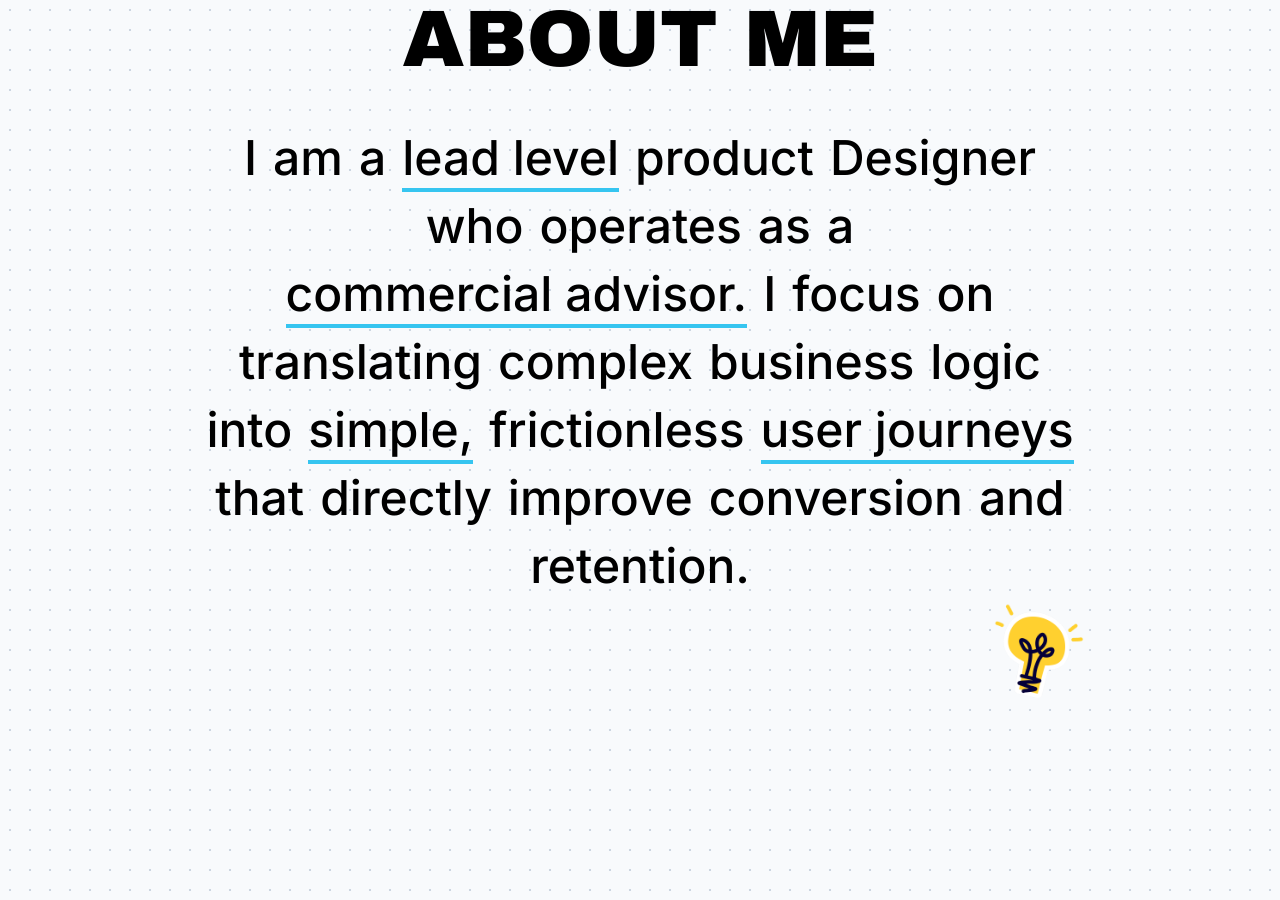
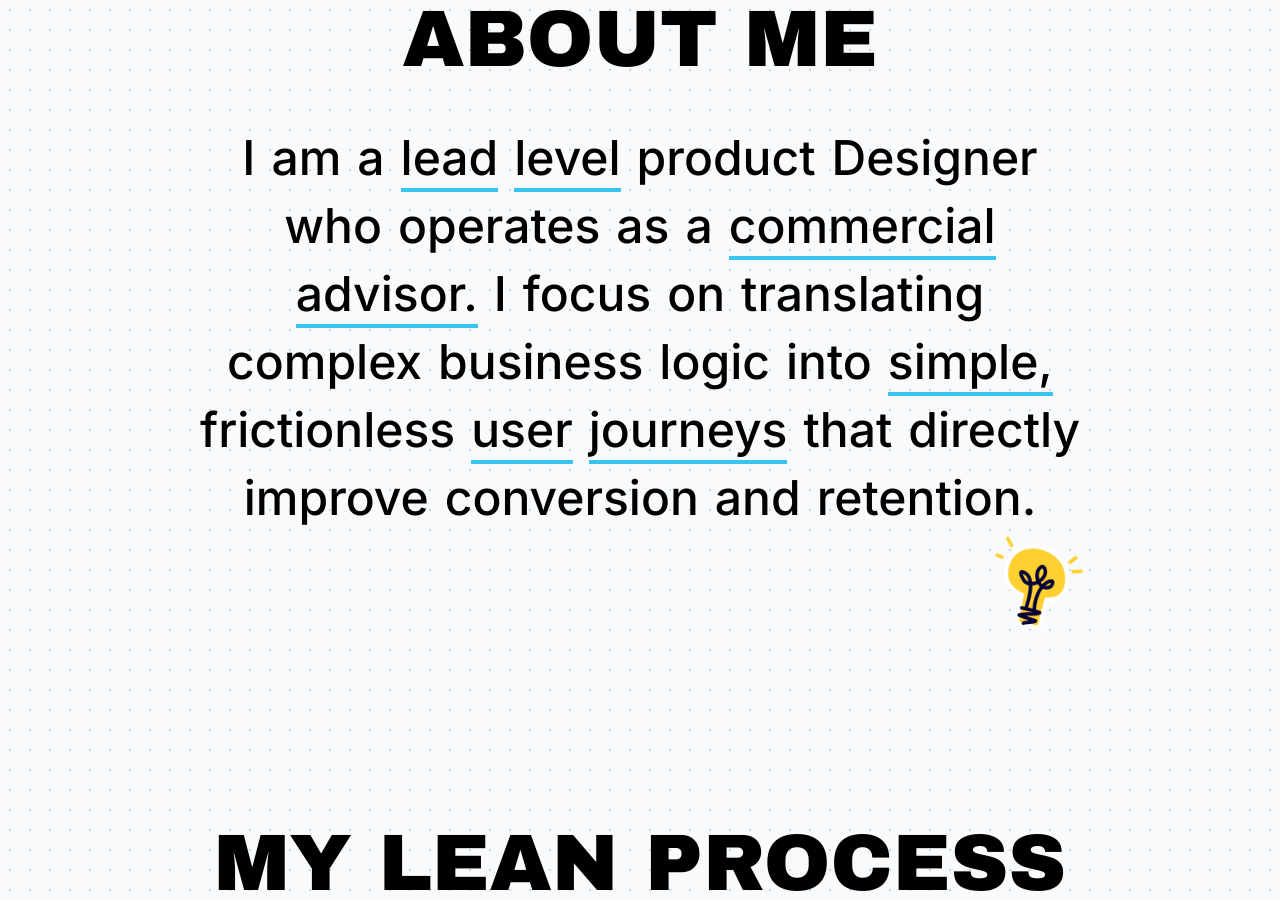
Before and after one commit to andrewleevey-ux/andrew-leevey-portfolio, a Next.js app: page / in a window 1280 px wide. Shown: the part 1000-1900 px from the top of the page. Built offline with nearby package versions, Linux system fonts and the light colour scheme; a web font is replaced by a local one.

Commit message:
fix: split underlined phrases into individual word nodes for natural wrapping

```diff
--- a/components/AboutMeSection.tsx
+++ b/components/AboutMeSection.tsx
@@ -26,14 +26,16 @@ export const WORDS: TextNode[] = [
   { text: "I" },
   { text: "am" },
   { text: "a" },
-  { text: "lead level", isUnderlined: true },
+  { text: "lead", isUnderlined: true },
+  { text: "level", isUnderlined: true },
   { text: "product" },
   { text: "Designer" },
   { text: "who" },
   { text: "operates" },
   { text: "as" },
   { text: "a" },
-  { text: "commercial advisor.", isUnderlined: true },
+  { text: "commercial", isUnderlined: true },
+  { text: "advisor.", isUnderlined: true },
   { text: "I" },
   { text: "focus" },
   { text: "on" },
@@ -44,7 +46,8 @@ export const WORDS: TextNode[] = [
   { text: "into" },
   { text: "simple,", isUnderlined: true },
   { text: "frictionless" },
-  { text: "user journeys", isUnderlined: true },
+  { text: "user", isUnderlined: true },
+  { text: "journeys", isUnderlined: true },
   { text: "that" },
   { text: "directly" },
   { text: "improve" },
```
